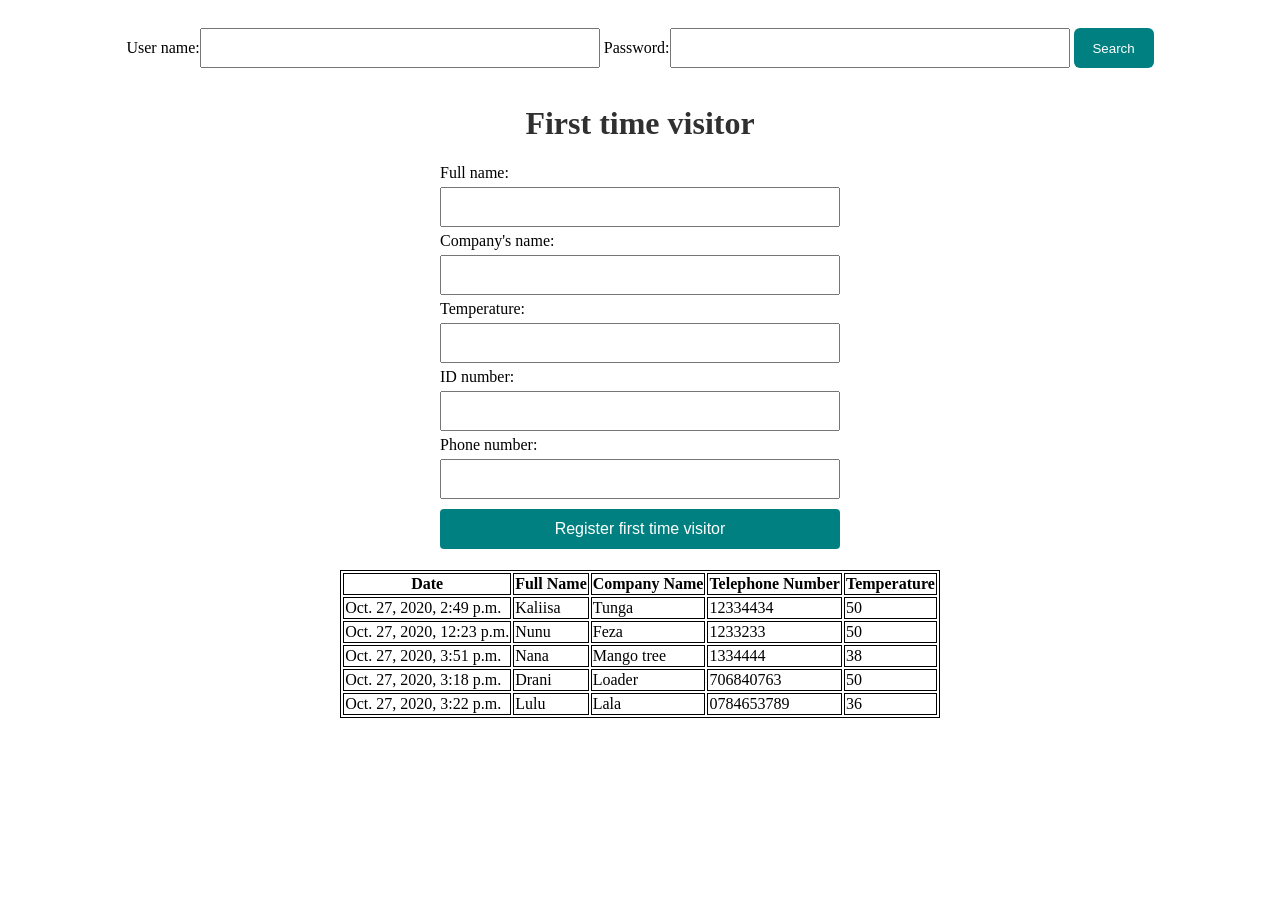
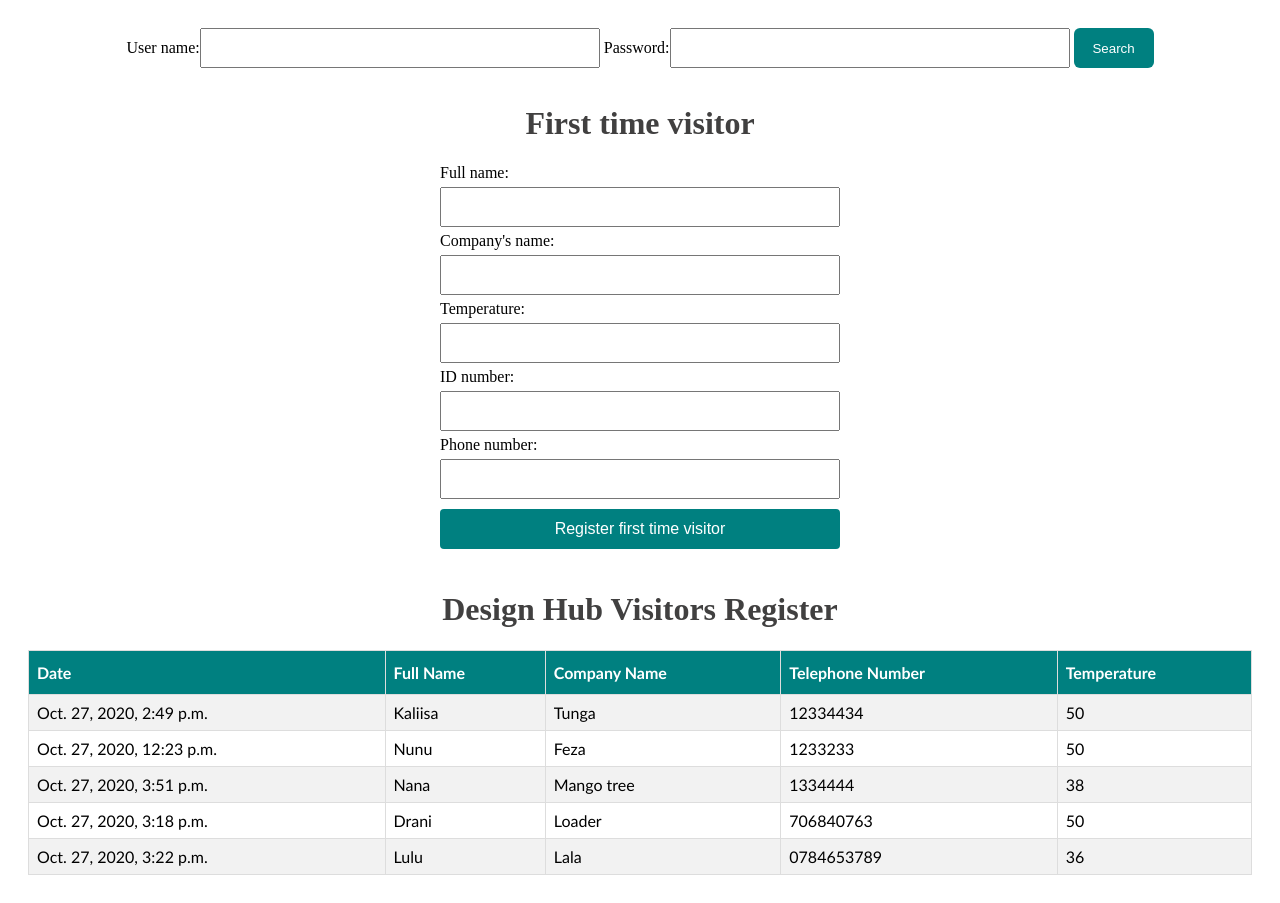
Before and after one commit to ThatcherK/designhubcheckin, a Django app: template designhubcheckin/checkin/templates/checkin/mainpage.html in a window 1280 px wide. Before the commit the page ends 718 px from the top, so only its background shows below. Run offline with Django 3.2, Linux system fonts and the light colour scheme; the template is opened without the code that fills it: values that come from a table or form of the project are taken from there, others are empty; data comes from the database, SQL or seed files in the repository; both versions use the stored data as it was after the commit.

Commit message:
Style temperature recording page

```diff
--- a/designhubcheckin/checkin/static/checkin/style.css
+++ b/designhubcheckin/checkin/static/checkin/style.css
@@ -40,9 +40,9 @@
     padding: 20px;
 }
 .mainpageContainer h1{
-    color: rgb(49, 48, 48);
+    color: rgb(65, 64, 64);
 }
-#searchButton{
+#searchButton, #recordTempButton{
     background-color: teal;
     border-radius: 6px;
     border: none;
@@ -51,7 +51,7 @@
     width: 80px;
     /* font-size: 19px; */
 }
-#searchButton:hover{
+#searchButton:hover, #recordTempButton:hover{
     background-color: rgb(2, 56, 56);
 }
 .searchform input{
@@ -78,3 +78,33 @@
 #addVisitorButton:hover{
     background-color: rgb(2, 56, 56);
 }
+#visitorsTable{
+    font-family: "Trebuchet MS", Arial, Helvetica, sans-serif;
+    border-collapse: collapse;
+    width: 100%;
+}
+#visitorsTable td, #visitorsTable th {
+    border: 1px solid #ddd;
+    padding: 8px;
+  }
+#visitorsTable tr:nth-child(even){background-color: #f2f2f2;}
+#visitorsTable tr:hover {background-color: #ddd;}
+#visitorsTable th {
+    padding-top: 12px;
+    padding-bottom: 12px;
+    text-align: left;
+    background-color: teal;
+    color: white;
+  }
+.recordTemperatureForm{
+    text-align: center;
+    padding: 20px;
+}
+.recordTemperatureForm input{
+    width: 400px;
+    height: 40px;
+
+}
+.recordTemperatureForm h2{
+    color: rgb(83, 82, 82);
+}
--- a/designhubcheckin/checkin/templates/checkin/mainpage.html
+++ b/designhubcheckin/checkin/templates/checkin/mainpage.html
@@ -13,22 +13,23 @@
         <input type="submit" value="Register first time visitor" id="addVisitorButton">
     </form>
     {% if visitors_list %}
-    <table style="border: 1px solid black;">
-        <tr style="border: 1px solid black;">
-            <th style="border: 1px solid black;">Date</th>
-            <th style="border: 1px solid black;">Full Name</th>
-            <th style="border: 1px solid black;">Company Name</th>
-            <th style="border: 1px solid black;">Telephone Number</th>
-            <th style="border: 1px solid black;">Temperature</th>
+    <h1>Design Hub Visitors Register</h1>
+    <table id="visitorsTable">
+        <tr >
+            <th>Date</th>
+            <th>Full Name</th>
+            <th>Company Name</th>
+            <th>Telephone Number</th>
+            <th>Temperature</th>
         </tr>
         {% for registered_visitor in visitors_list %}
 
         <tr>
-            <td style="border: 1px solid black;">{{registered_visitor.date}}</td>
-            <td style="border: 1px solid black;">{{registered_visitor.visitor.name}}</td>
-            <td style="border: 1px solid black;">{{registered_visitor.visitor.company}}</td>
-            <td style="border: 1px solid black;">{{registered_visitor.visitor.telephone_number}}</td>
-            <td style="border: 1px solid black;">{{registered_visitor.temperature}}</td>
+            <td>{{registered_visitor.date}}</td>
+            <td>{{registered_visitor.visitor.name}}</td>
+            <td>{{registered_visitor.visitor.company}}</td>
+            <td>{{registered_visitor.visitor.telephone_number}}</td>
+            <td>{{registered_visitor.temperature}}</td>
         </tr>
         {% endfor %}
     </table>
```
Also changed, not shown: designhubcheckin/checkin/templates/checkin/visitors.html (+5 -3 lines), designhubcheckin/db.sqlite3.
